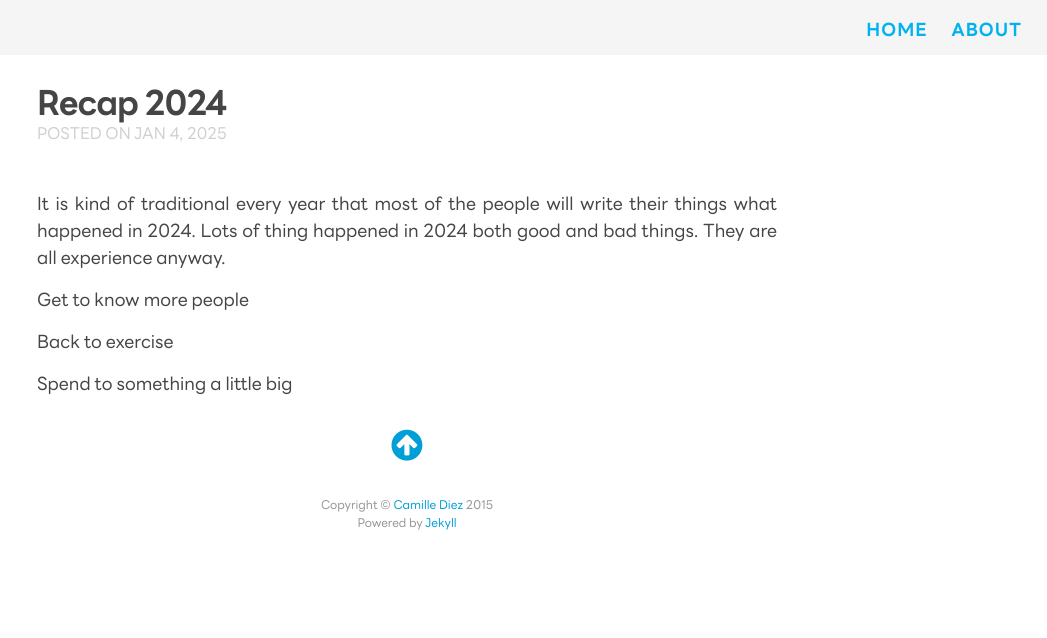
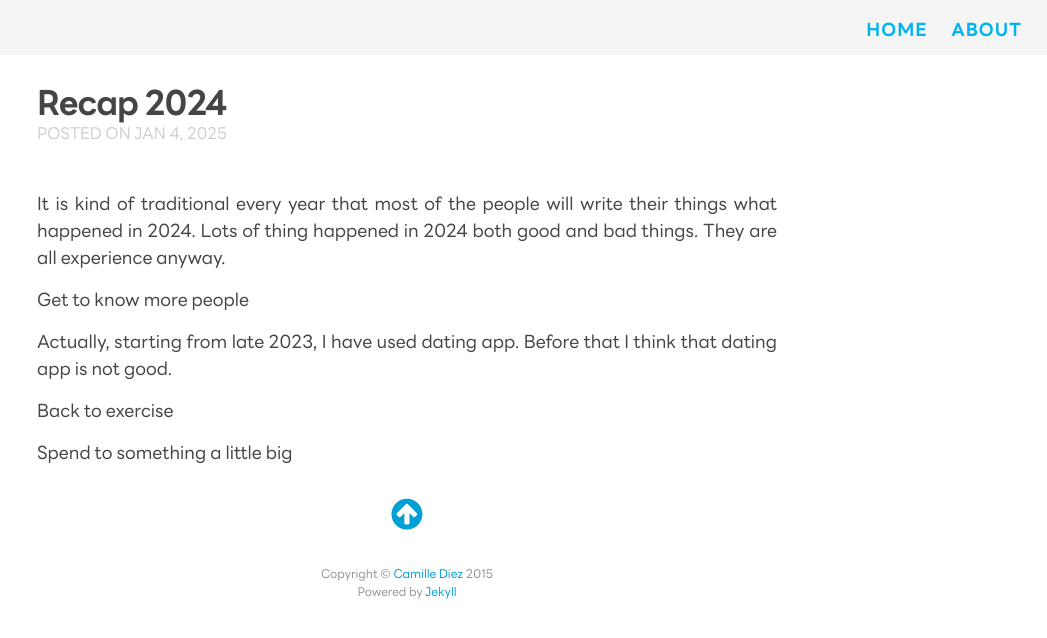
Before and after one commit to oat9002/oat9002.github.io, a Jekyll site: the page built from _posts/2025-01-04-recap-2025.md, in a window 1280 px wide. Shown: the top 638 px of the page, without its empty margins (233-1280 px from the left). Built offline with Jekyll 4.4.1, drawn with Linux system fonts in a browser that asks for light colours; nearby versions of some CDN libraries; some web fonts are replaced.

Commit message:
📝 Add personal reflection on dating app experience to 2025 recap post

```diff
--- a/_posts/2025-01-04-recap-2025.md
+++ b/_posts/2025-01-04-recap-2025.md
@@ -7,6 +7,8 @@ It is kind of traditional every year that most of the people will write their th
 
 Get to know more people
 
+Actually, starting from late 2023, I have used dating app. Before that I think that dating app is not good.
+
 Back to exercise
 
 Spend to something a little big
```
